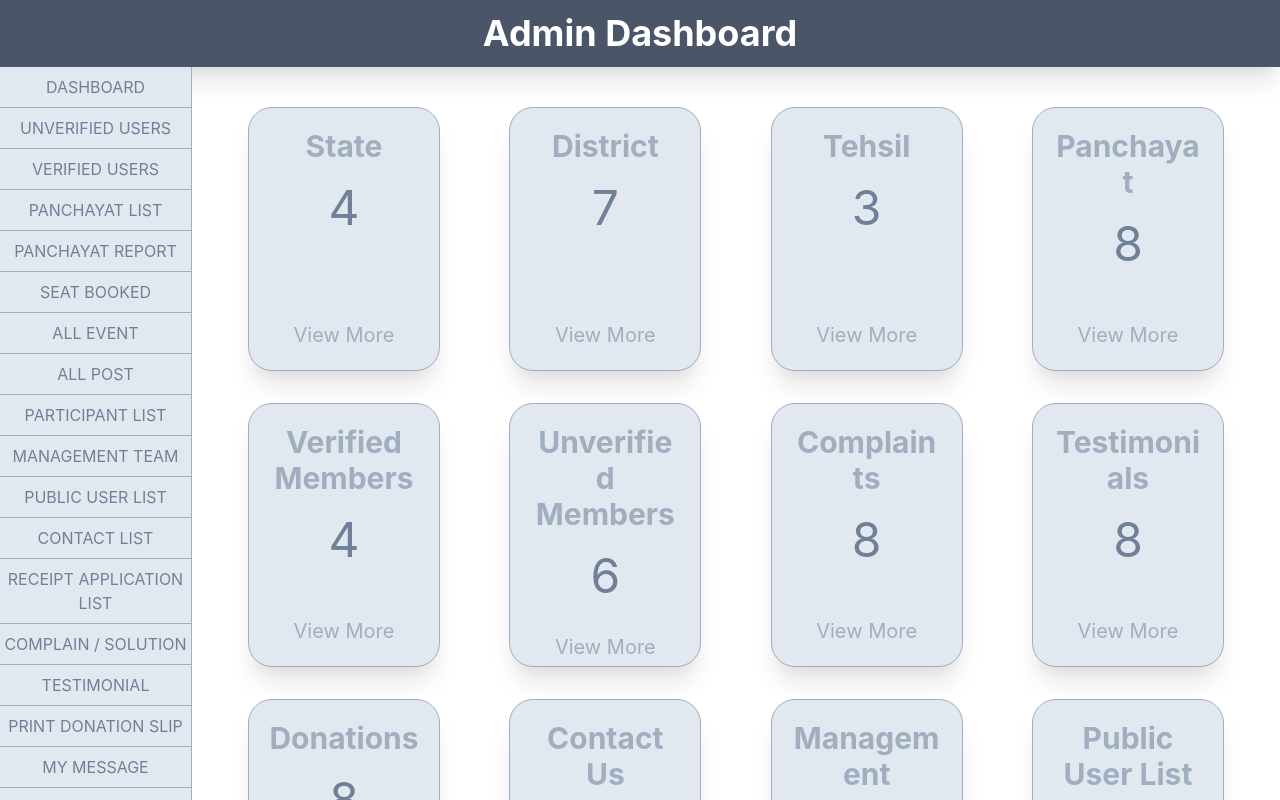
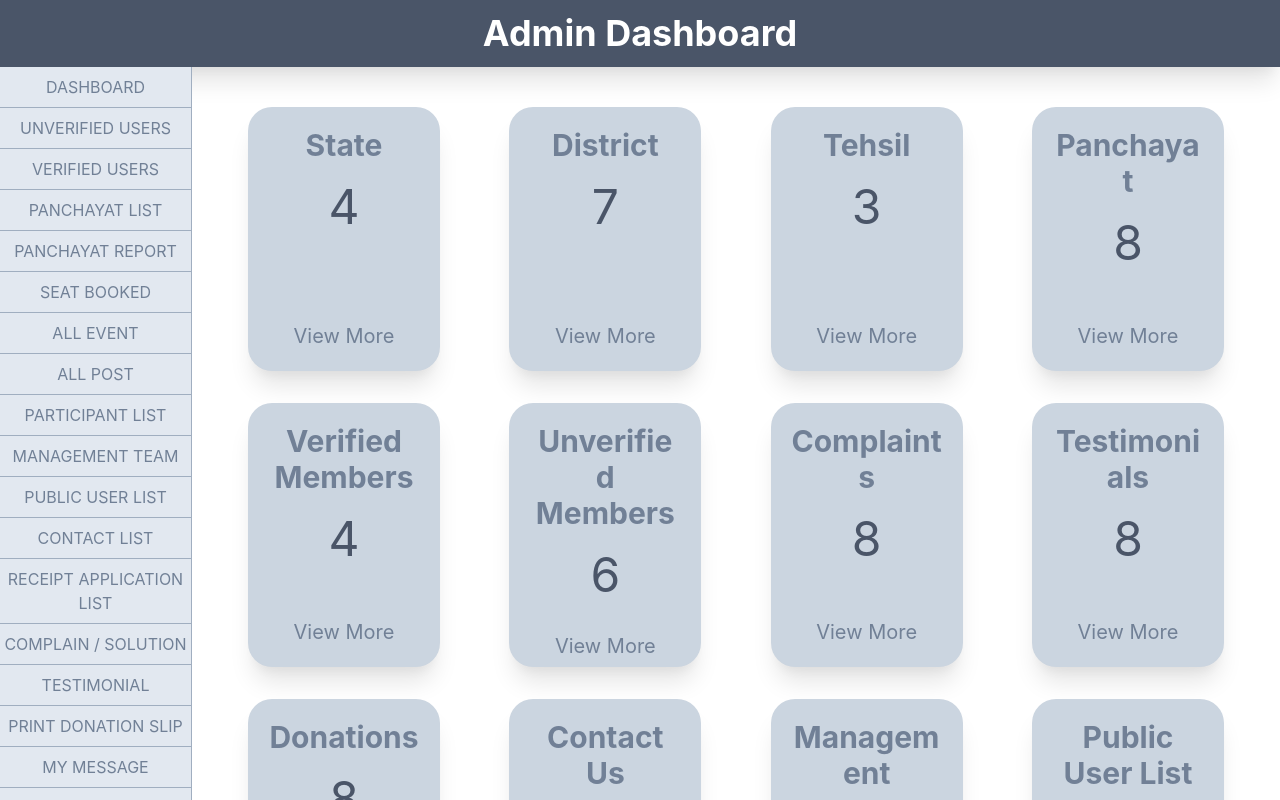
Before and after one commit to dhruvm420/reactProject, a React (Vite) app: page / in a window 1280 px wide. Shown: the top 800 px of the page. Built offline with nearby package versions, Linux system fonts and the light colour scheme.

Commit message:
dashboard colors fixed

```diff
--- a/src/components/mycard.jsx
+++ b/src/components/mycard.jsx
@@ -8,22 +8,21 @@ import {
   Text,
 } from "@chakra-ui/react";
 
-export default function MyCard( card ) {
+export default function MyCard(card) {
   return (
     <Card
       w="15vw"
       h="33vh"
       shadow="xl"
-      bg="gray.200"
-      border="1px"
-      borderColor="gray.400"
-      color="gray.400"
+      bg="gray.300"
+      color="gray.500"
       borderRadius="3xl"
       mb="8"
       mx="4"
       _hover={{
-        backgroundColor: "gray.300",
-        color: "gray.500",
+        backgroundColor: "gray.400",
+        color: "gray.600",
+        border: "2px",
         borderColor: "gray.500",
       }}
     >
@@ -34,7 +33,7 @@ export default function MyCard( card ) {
         </Heading>
       </CardHeader>
       <CardBody m="0" p="0">
-        <Text fontSize="5xl" color="gray.500" textAlign="center">
+        <Text fontSize="5xl" color="gray.600" textAlign="center">
           {card.count}
         </Text>
       </CardBody>
```
